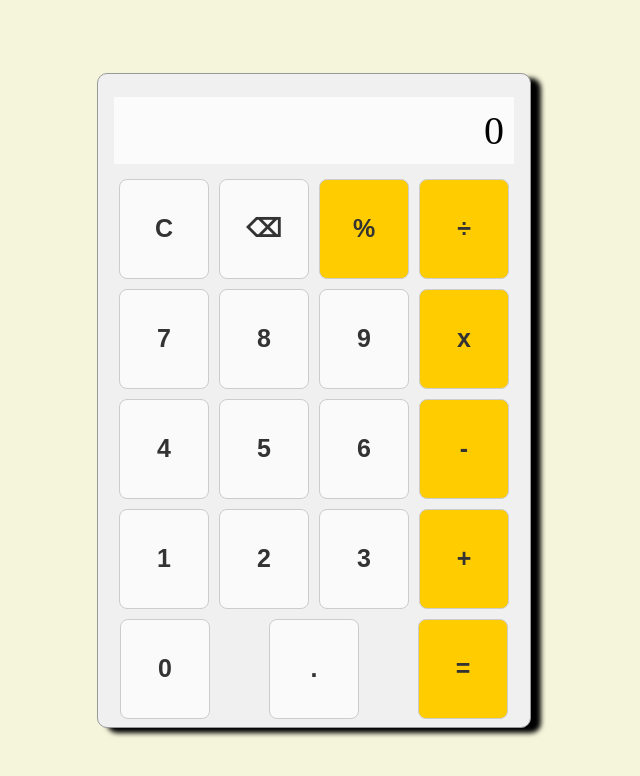
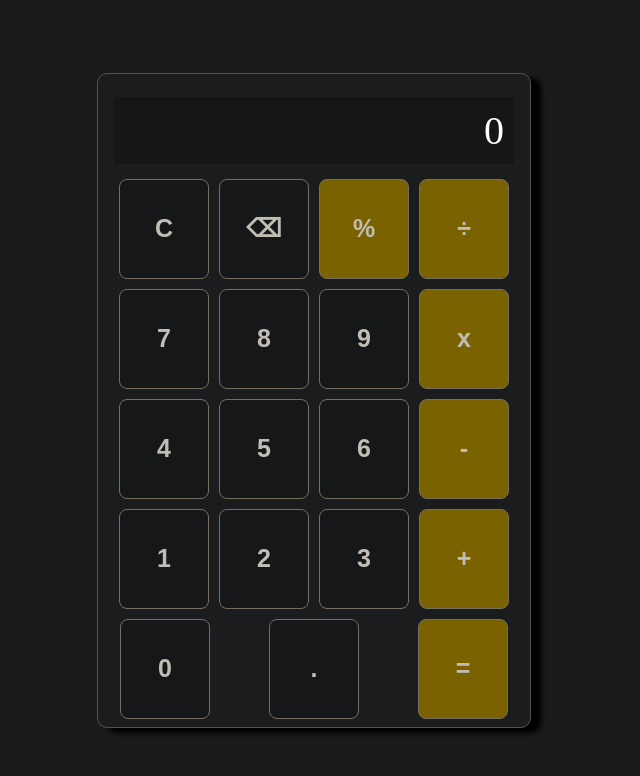
Before and after one commit to YunaBlood/Calculator, a plain HTML site: page index.html in a window 1280 px wide. Shown: the whole page, without its empty margins (326-966 px from the left). Drawn offline with Linux system fonts and the light colour scheme.

Commit message:
Changed style

```diff
--- a/style.css
+++ b/style.css
@@ -1,9 +1,18 @@
+:root{
+    --darkreader-neutral-background: #181a1b;
+    --darkreader-neutral-text: #e8e6e3;
+    --darkreader-selection-background: #004daa;
+    --darkreader-selection-text: #e8e6e3;
+}
+
 html{
     box-sizing: border-box;
     display: flex;
     height: 100vh;
     justify-content: center;
-    background-color: beige;
+    /* background-color: beige; */
+    background-color: #181a1b;
+    color: #e8e6e3;
 }
 
 body{
@@ -11,27 +20,28 @@ body{
     align-items: center;
 }
 
+
 .container{
     text-align: center;
 }
 
 .container-calculator{
-    background-color: #f0f0f0;
+    background-color: rgb(26, 28, 29);
+    box-shadow: rgb(0, 0, 0) 10px 5px 5px;
     width: 400px;
     padding: 8px 16px;
     display: flex;
     flex-direction: column;
-    border: 1px solid #999999;
+    border: 1px solid rgb(83 83 83);
     border-radius: 10px;
     text-align: center;
     margin: auto;
-    box-shadow: 10px 5px 5px black;
     flex: 1;
 }
 
 .display-calculator{
     margin: 15px 0px;
-    background-color: rgba(255, 255, 255, .75);
+    background-color: rgba(19, 21, 22, 0.75);
     display: flex;
     align-items: flex-end;
     flex-direction: column;
@@ -40,13 +50,8 @@ body{
     word-break: break-all;
 }
 
-.display-calculator .previous-operand{
-    color: rgba(0, 0, 0, .75);
-    font-size: 1.5rem;
-}
-
 .display-calculator .current-operand{
-    color: black;
+    color: white;
     font-size: 2.5rem;
 }
 
@@ -68,27 +73,32 @@ body{
 
 button{
     display: flex;
-    color: #333333;
     font-weight: bold;
     justify-content: center;
     height: 100px;
     width: 90px;
     font-size: 25px;
     align-items: center;
-    border: 1px solid #CCCCCC;
     border-radius: 8px;
-    background-color: #FAFAFA;
+    border: 1px solid;
+    color: rgb(193, 188, 180);
+    border-color: rgb(118, 110, 97);
+    background-color: rgb(21, 23, 24);
 }
 
 button:hover{
-    background: wheat;
+    background: gray;
 }
 
 button:active{
     background-color: green;
-    transition: ease-in 0.2s;
+}
+
+button.clear:active, button.backspace:active{
+    background-color: red;
+    transition: ease-in 0.1s;
 }
 
 .operator, .equal{
-    background-color: #FFCC00;
+    background-color: rgb(122, 98, 0);
 }
```
